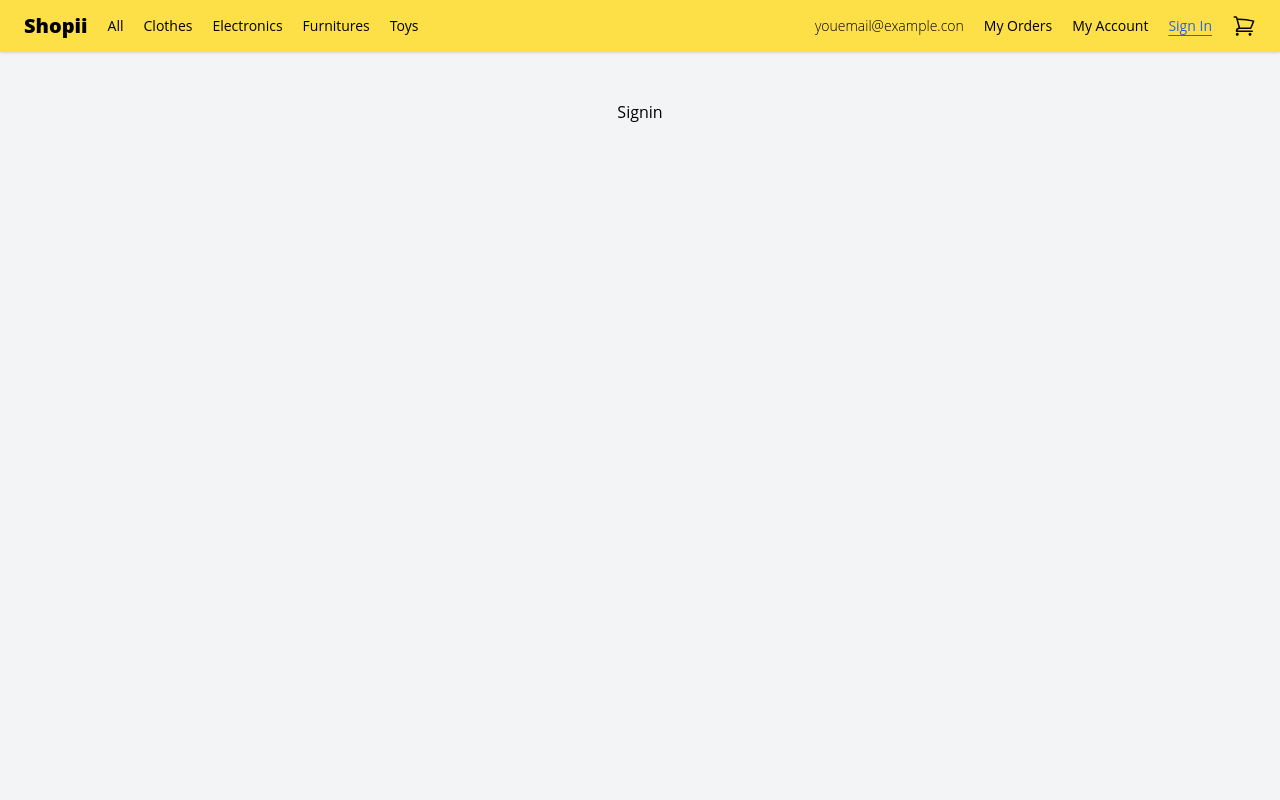
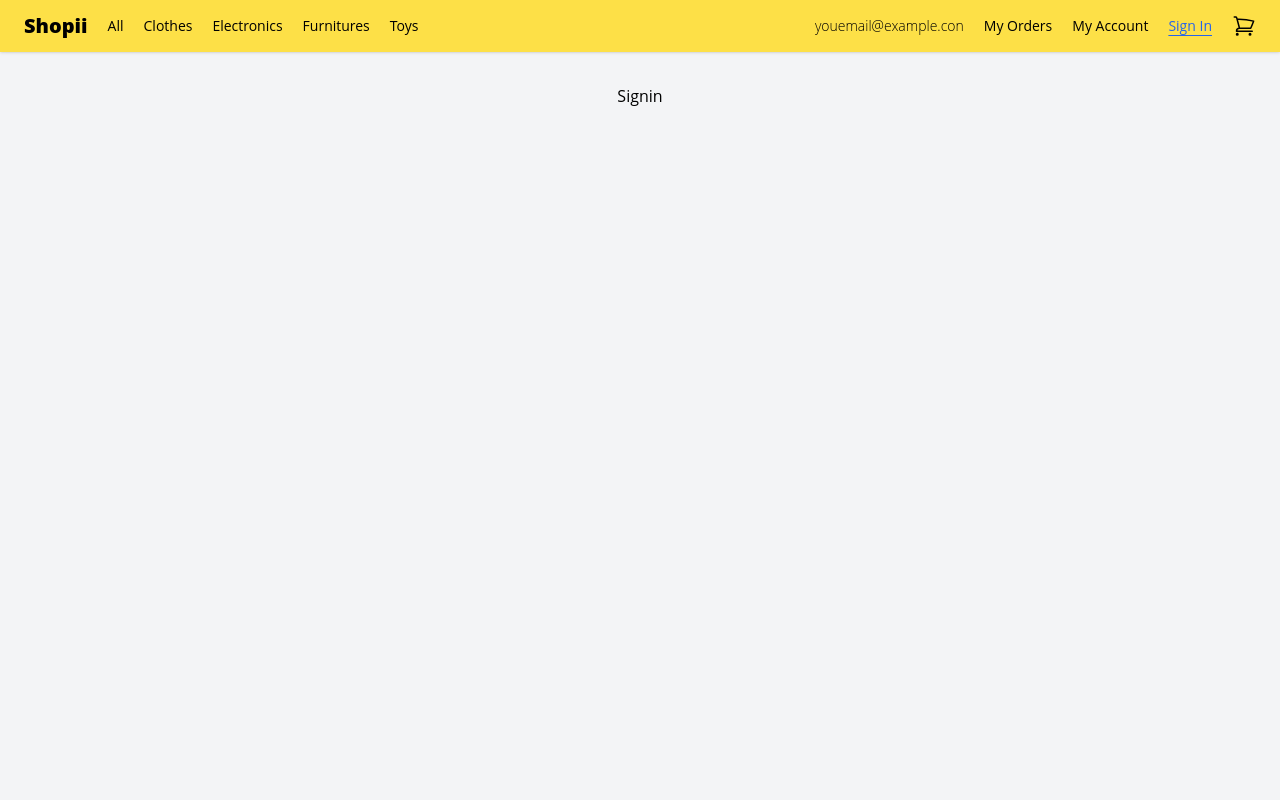
Before and after one commit to carlosandf/shopii, a React (Vite) app: page /signin in a window 1280 px wide. Shown: the top 800 px of the page. Built offline with nearby package versions, Linux system fonts and the light colour scheme; no server answers.

Commit message:
Remove margin top

```diff
--- a/src/components/layout/index.jsx
+++ b/src/components/layout/index.jsx
@@ -9,7 +9,7 @@ export const Layout = ({ children }) => {
         <Navbar />
         <Sidebar />
       </header>
-      <main className='mt-4 relative flex gap-1 justify-center min-h-screen items-start p-8'>
+      <main className='relative flex gap-1 justify-center min-h-screen items-start p-8'>
         <div className='Layout-main grid w-full max-w-screen-xl justify-items-center rounded-s-lg h-[inherit]'>
           {children}
         </div>
```
